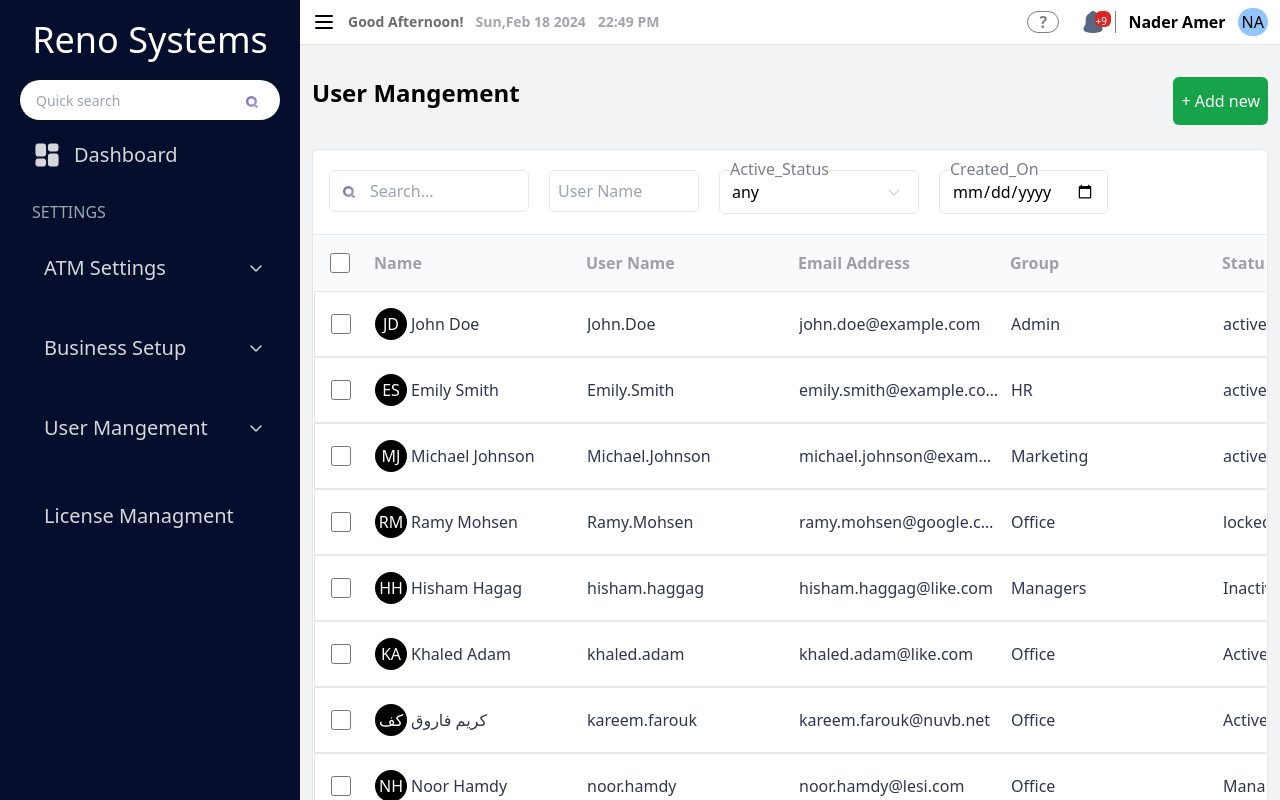
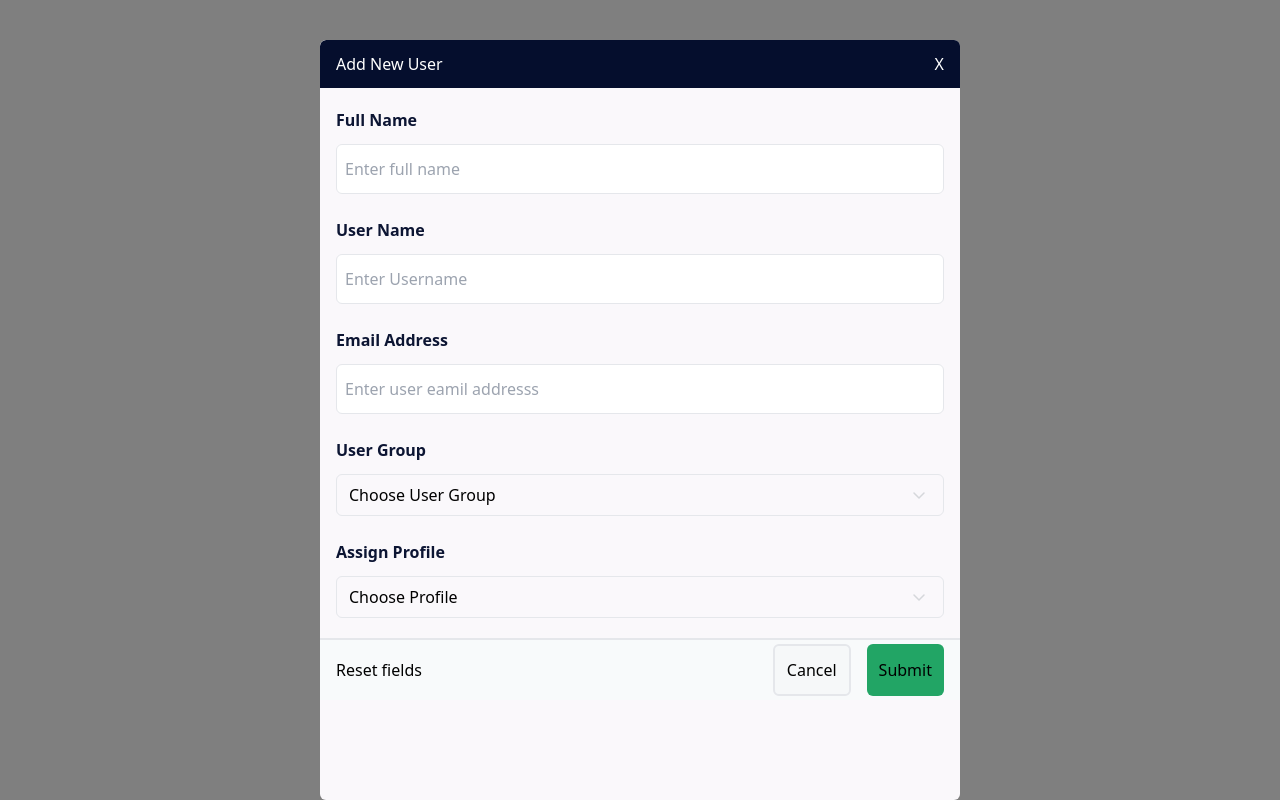
Before and after one commit to Thebrownboy/RenoSystemsDashboard, a React (Vite) app in the folder renosystemsdashboard/: page /home in a window 1280 px wide. Shown: the top 800 px of the page. Built offline with nearby package versions, Linux system fonts and the light colour scheme.

Commit message:
finalizing the popup stles the next step is to add the functionality of adding a new user

```diff
--- a/renosystemsdashboard/src/components/CustomizedSelect/CustomizedSelect.jsx
+++ b/renosystemsdashboard/src/components/CustomizedSelect/CustomizedSelect.jsx
@@ -1,7 +1,13 @@
 import React, { useEffect, useRef, useState } from "react";
 import downarrowIcon from "../../assets/downarrow.svg";
 
-function CustomizedSelect({ selectValue, updateSelectValue, items }) {
+function CustomizedSelect({
+  selectValue,
+  updateSelectValue,
+  items,
+  selectName,
+  additionalStyles,
+}) {
   const [showOptions, updateShowOptions] = useState(false);
   const selectRef = useRef();
   const expandRef = useRef();
@@ -13,7 +19,13 @@ function CustomizedSelect({ selectValue, updateSelectValue, items }) {
     });
   }, []);
   return (
-    <>
+    <div
+      className={`relative
+              ${additionalStyles} py-2 flex items-center border-1 border rounded-md px-3
+              before:absolute before:top-[-14px]
+              before:left-[10px] before:content-['${selectName}'] before:w-fit before:h-5
+              before:z-10 before:bg-white before:text-[#7A7E90]`}
+    >
       <div
         className=" flex items-center justify-between w-full"
         onClick={() => updateShowOptions(!showOptions)}
@@ -51,7 +63,7 @@ function CustomizedSelect({ selectValue, updateSelectValue, items }) {
           );
         })}
       </div>
-    </>
+    </div>
   );
 }
 
--- a/renosystemsdashboard/src/components/FilterBar/FilterBar.jsx
+++ b/renosystemsdashboard/src/components/FilterBar/FilterBar.jsx
@@ -52,19 +52,14 @@ function FilterBar() {
         />
       </div>
 
-      <div
-        className="relative
-                  w-[200px] py-2 flex items-center border-1 border rounded-md px-3
-                  before:absolute before:top-[-14px]
-                  before:left-[10px] before:content-['Active\_Status'] before:w-fit before:h-5
-                  before:z-10 before:bg-white before:text-[#7A7E90]"
-      >
-        <CustomizedSelect
-          items={status}
-          selectValue={statusValue}
-          updateSelectValue={updateStatusValue}
-        />
-      </div>
+      <CustomizedSelect
+        items={status}
+        selectValue={statusValue}
+        updateSelectValue={updateStatusValue}
+        selectName={"User"}
+        additionalStyles={"w-[200px]"}
+      />
+
       <div className=" relative flex items-center gap-4 py-2 border-1 border rounded-md px-3 cursor-pointer  before:absolute before:top-[-14px] before:left-[10px] before:content-['Created\_On'] before:w-fit before:h-5 before:z-10 before:bg-white before:text-[#7A7E90]">
         <input
           type="date"
--- a/renosystemsdashboard/src/components/MainSection/MainSection.jsx
+++ b/renosystemsdashboard/src/components/MainSection/MainSection.jsx
@@ -14,7 +14,7 @@ function MainSection({ updateSideBarDisplay, sideBarDisplay }) {
         sideBarDisplay={sideBarDisplay}
       />
 
-      {/* <Popup /> */}
+      <Popup />
 
       <UserMangment />
       <MainCard />
--- a/renosystemsdashboard/src/components/Popup/Popup.jsx
+++ b/renosystemsdashboard/src/components/Popup/Popup.jsx
@@ -1,11 +1,13 @@
 import React from "react";
 import CustomizedSelect from "../CustomizedSelect/CustomizedSelect";
-
+import styles from "./popup.module.css";
 function Popup() {
   return (
-    <div className=" flex justify-center   fixed top-0 left-0 bg-white bg-opacity-50 w-screen h-full z-[40000000000]">
-      <div className="add-new-user-card w-1/2 py-3 rounded-md  mt-10 ">
-        <div className="card-header flex justify-between rounded-md  px-4 py-3 bg-[#050E2D]">
+    <div className="  flex justify-center   fixed top-0 left-0 bg-[#7F7F7F] w-screen h-full z-[40000000000]">
+      <div
+        className={` overflow-scroll bg-[#FAF8FB] add-new-user-card w-1/2  rounded-md  mt-10 ${styles["popup"]}`}
+      >
+        <div className="card-header flex justify-between rounded-tl-md px-4 py-3 bg-[#050E2D]">
           <h2 className="text-white"> Add New User</h2>
           <div className="text-white">X</div>
         </div>
@@ -50,8 +52,33 @@ function Popup() {
             </div>
           </div>
 
-          <div className="relative">
-            <CustomizedSelect />
+          <div className="flex flex-col mt-5 gap-3">
+            <label htmlFor="" className="text-[16px] font-bold text-[#0C1533]">
+              User Group
+            </label>
+            <CustomizedSelect
+              selectValue={"Choose User Group"}
+              items={["one", "Two", "three"]}
+            />
+          </div>
+
+          <div className="flex flex-col mt-5 gap-3">
+            <label htmlFor="" className="text-[16px] font-bold text-[#0C1533]">
+              Assign Profile
+            </label>
+            <CustomizedSelect
+              selectValue={"Choose Profile"}
+              items={["one", "Two", "three"]}
+            />
+          </div>
+        </div>
+        <div className=" mt-5 py-1 bg-[#F8FAFB] footer flex justify-between items-center  px-4  border-t-2 ">
+          <div className="reset">Reset fields</div>
+          <div className="buttons flex gap-4">
+            <button className=" p-3 rounded-md bg-[#f6f8f9] border-2">
+              Cancel
+            </button>
+            <button className=" px-3  rounded-md bg-[#22A565]">Submit</button>
           </div>
         </div>
       </div>
--- /dev/null
+++ b/renosystemsdashboard/src/components/Popup/popup.module.css
@@ -0,0 +1,16 @@
+.popup {
+  z-index: 99999;
+}
+.popup::-webkit-scrollbar {
+  width: 12px;
+  background-color: white;
+}
+
+.popup::-webkit-scrollbar-track {
+}
+
+.popup::-webkit-scrollbar-thumb {
+  background-color: rgb(216, 214, 214);
+  /* outline: 1px solid slategrey; */
+  border-radius: 12px;
+}
```
